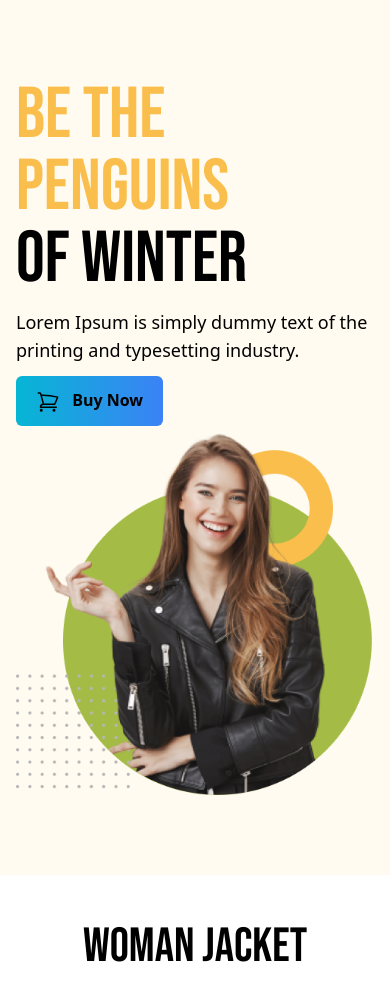
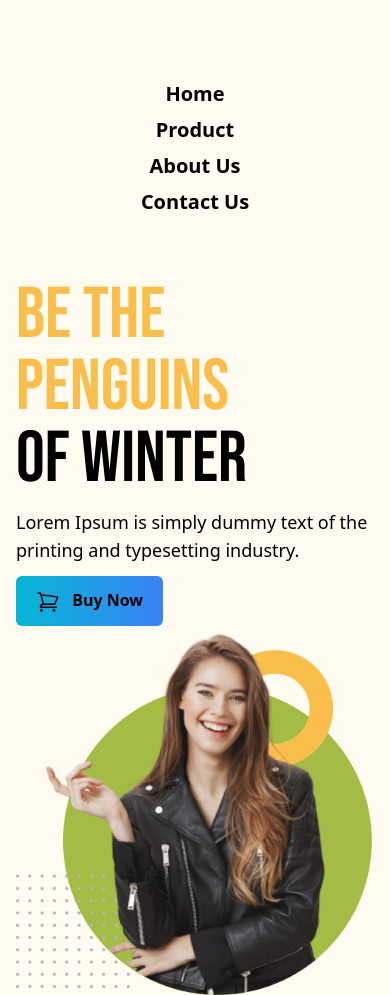
Before and after one commit to Shahab17/shop-tailwind, a plain HTML site: page index.html in a window 390 px wide. Shown: the top 995 px of the page. Drawn offline with nearby package versions, Linux system fonts and the light colour scheme.

Commit message:
Responsive finish of the navbar section and completed project

```diff
--- a/index.html
+++ b/index.html
@@ -22,10 +22,16 @@
 
 </head>
 <body>
+
    <header class="bg-[#FFFBF0] px-4 md:px-32 py-20 ">
 <!-- nav section -->
-    <nav>
-
+    <nav class=" mb-16 ">
+        <div class=" flex flex-col md:flex-row justify-center items-center gap-2 md:gap-10 font-semibold list-none  text-xl ">
+            <li>Home</li>
+            <li>Product</li>
+            <li>About Us</li>
+            <li>Contact Us</li>
+        </div>
     </nav>
 
     <!-- banner section -->
```
